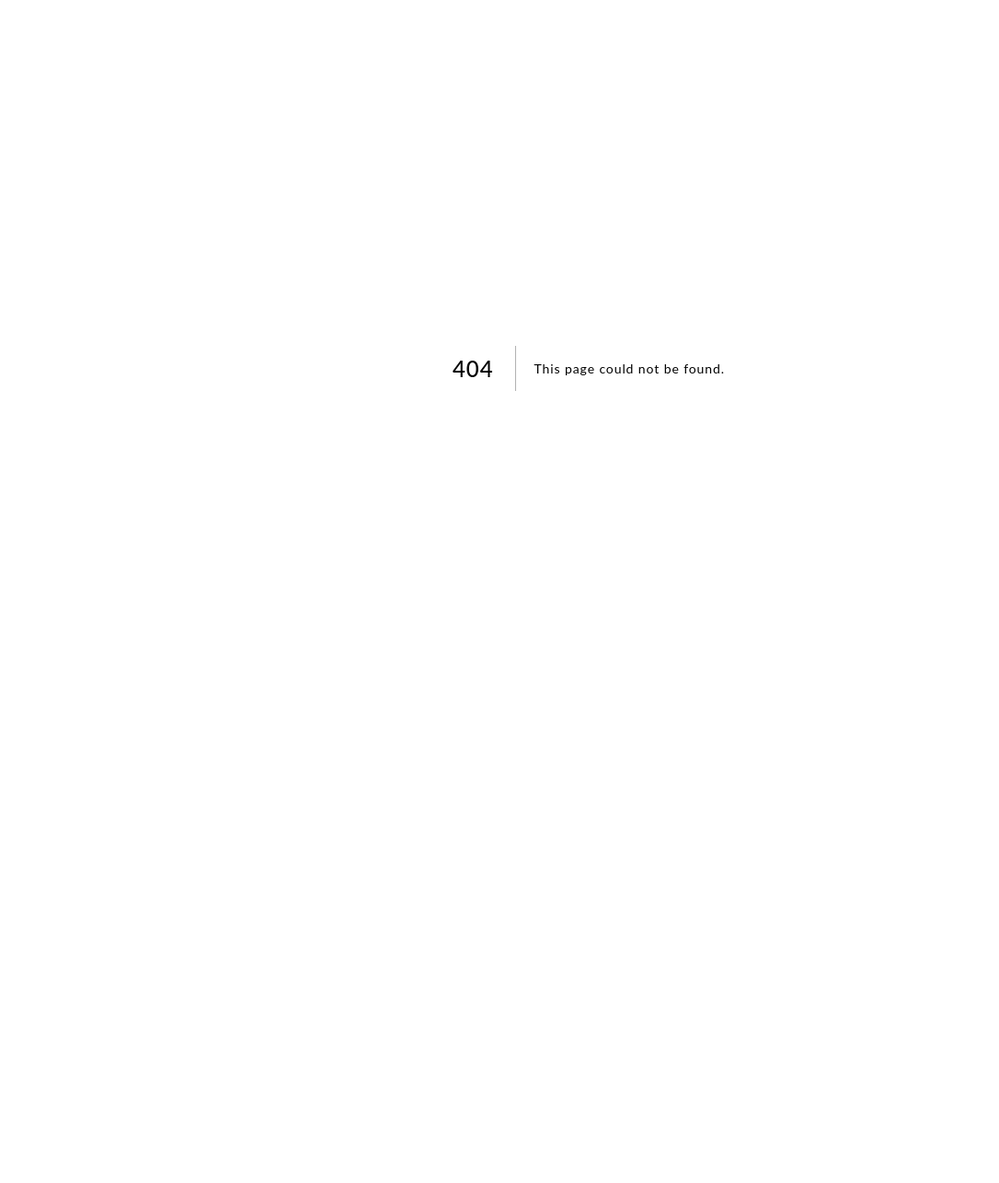
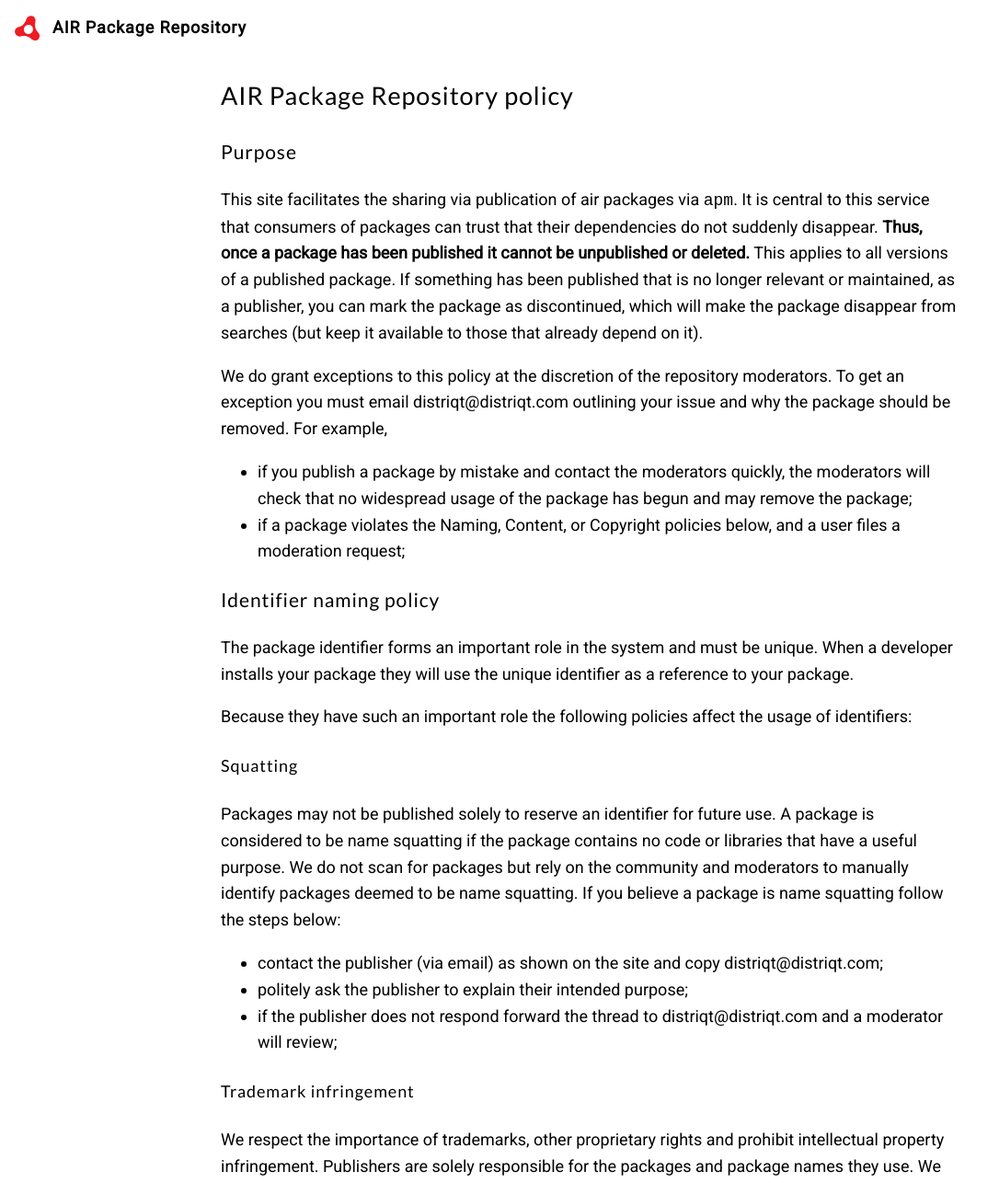
Before and after one commit to airsdk/apm-repository, a Next.js app: page /policy in a window 1280 px wide. Before the commit this address had no page. Shown: the top 1286 px of the page at 92% size, without its empty margins (0-1086 px from the left). Before the commit the page ends 800 px from the top, so only its background shows below. Built offline with nearby package versions, Linux system fonts and the light colour scheme.

Commit message:
Add policy page, cleaned up styles, add contributing guide and code of conduct

```diff
--- a/components/layout/Layout.module.css
+++ b/components/layout/Layout.module.css
@@ -9,18 +9,24 @@
   margin-top: auto;
   width: 100%;
   height: 100px;
+  min-height: 100px;
   border-top: 1px solid #eaeaea;
   display: flex;
   justify-content: center;
   align-items: center;
 }
 
-.footer a {
+.footerLogo {
+  margin: 10px;
   display: flex;
-  justify-content: center;
   align-items: center;
-  flex-grow: 1;
-  min-height: 50px;
+}
+
+.footerLink {
+  margin: 10px;
+  display: flex;
+  align-items: center;
+  font-size: smaller;
 }
 
 .logo {
--- a/components/layout/Layout.tsx
+++ b/components/layout/Layout.tsx
@@ -21,8 +21,14 @@ export default function Layout({
         <meta name="twitter:card" content="summary_large_image" />
 
         <link rel="preconnect" href="https://fonts.gstatic.com" />
-        <link href="https://fonts.googleapis.com/css2?family=Roboto+Mono&family=Noto+Sans+JP&family=Open+Sans&family=Roboto&family=Lato&display=swap" rel="stylesheet" />
-        <link href="https://cdnjs.cloudflare.com/ajax/libs/font-awesome/4.7.0/css/font-awesome.min.css" rel="stylesheet" />
+        <link
+          href="https://fonts.googleapis.com/css2?family=Roboto+Mono&family=Noto+Sans+JP&family=Open+Sans:ital,wght@0,300;1,300;1,400&family=Roboto&family=Lato&display=swap"
+          rel="stylesheet"
+        />
+        <link
+          href="https://cdnjs.cloudflare.com/ajax/libs/font-awesome/4.7.0/css/font-awesome.min.css"
+          rel="stylesheet"
+        />
       </Head>
 
       <header className={styles.header}></header>
@@ -30,22 +36,23 @@ export default function Layout({
       <main>{children}</main>
 
       <footer className={styles.footer}>
+        <a href="/policy" className={styles.footerLink}>
+          Policy
+        </a>{" "}
+        |
         <a
           href="https://airsdk.dev"
+          className={styles.footerLogo}
           target="_blank"
           rel="noopener noreferrer"
         >
-
           <span className={styles.logo}>
             <img src="/images/logo.svg" alt="AIR SDK" width={32} height={32} />
-          </span>
-          {' '}AIR SDK
+          </span>{" "}
+          AIR SDK
         </a>
       </footer>
-
     </div>
-
-
   );
   return <div>{children}</div>;
 }
--- a/components/layout/NavBar.module.css
+++ b/components/layout/NavBar.module.css
@@ -1,4 +1,3 @@
-
 .navbar {
   padding: 15px;
   height: 60px;
@@ -8,9 +7,13 @@
 }
 
 .navbarLogo {
-    vertical-align:middle;
+  vertical-align: middle;
 }
 
 .title {
+  font-family: "Roboto", sans-serif;
+  font-weight: bold;
+  letter-spacing: 0.05rem;
   padding-left: 10px;
+  /* font-size: 16px; */
 }
--- a/styles/index.module.css
+++ b/pages/index.module.css
@@ -69,15 +69,17 @@
   color: inherit;
   text-decoration: none;
   border: 1px solid #eaeaea;
-  border-radius: 10px;
+  border-radius: 5px;
+  box-shadow: 0px 2px 7px 0px rgb(0 0 0 / 30%);
   transition: color 0.15s ease, border-color 0.15s ease;
   width: 45%;
+  min-height: 220px;
 }
 
 .card:hover,
 .card:focus,
 .card:active {
-  color: #ed1c23;
+  /* color: #ed1c23; */
   border-color: #ed1c23;
 }
 
--- /dev/null
+++ b/pages/policy.module.css
@@ -0,0 +1,11 @@
+.content {
+  width: 100%;
+  padding: 0 5rem;
+  /* color: #fff;
+  background-color: #161925; */
+}
+
+.contentSection {
+  margin: 0 auto;
+  max-width: 800px;
+}
--- /dev/null
+++ b/pages/policy.tsx
@@ -0,0 +1,130 @@
+import Head from "next/head";
+
+import Layout, { siteTitle } from "../components/layout/Layout";
+import NavBar from "../components/layout/NavBar";
+import SearchBar from "../components/search/SearchBar";
+
+import styles from "./policy.module.css";
+
+export default function PolicyPage() {
+  return (
+    <Layout>
+      <Head>
+        <title>{siteTitle}</title>
+      </Head>
+
+      <NavBar></NavBar>
+
+      <section className={styles.content}>
+        <div className={styles.contentSection}>
+          <h2>AIR Package Repository policy</h2>
+        </div>
+        <div className={styles.contentSection}>
+          <h3>Purpose</h3>
+          <p>
+            This site facilitates the sharing via publication of air packages
+            via{" "}
+            <a href="https://github.com/airsdk/apm">
+              <code>apm</code>
+            </a>
+            . It is central to this service that consumers of packages can trust
+            that their dependencies do not suddenly disappear.{" "}
+            <strong>
+              Thus, once a package has been published it cannot be unpublished
+              or deleted.
+            </strong>{" "}
+            This applies to all versions of a published package. If something
+            has been published that is no longer relevant or maintained, as a
+            publisher, you can mark the package as discontinued, which will make
+            the package disappear from searches (but keep it available to those
+            that already depend on it).
+          </p>
+          <p>
+            We do grant exceptions to this policy at the discretion of the
+            repository moderators. To get an exception you must email{" "}
+            <a href="mailto:distriqt@distriqt.com">distriqt@distriqt.com</a>{" "}
+            outlining your issue and why the package should be removed. For
+            example,
+            <ul>
+              <li>
+                if you publish a package by mistake and contact the moderators
+                quickly, the moderators will check that no widespread usage of
+                the package has begun and may remove the package;
+              </li>
+              <li>
+                if a package violates the Naming, Content, or Copyright policies
+                below, and a user files a moderation request;
+              </li>
+            </ul>
+          </p>
+        </div>
+        <div className={styles.contentSection}>
+          <h3>Identifier naming policy</h3>
+          <p>
+            The package identifier forms an important role in the system and
+            must be unique. When a developer installs your package they will use
+            the unique identifier as a reference to your package.
+          </p>
+          <p>
+            Because they have such an important role the following policies
+            affect the usage of identifiers:
+          </p>
+          <h4>Squatting</h4>
+          <p>
+            Packages may not be published solely to reserve an identifier for
+            future use. A package is considered to be name squatting if the
+            package contains no code or libraries that have a useful purpose. We
+            do not scan for packages but rely on the community and moderators to
+            manually identify packages deemed to be name squatting. If you
+            believe a package is name squatting follow the steps below:
+            <ul>
+              <li>
+                contact the publisher (via email) as shown on the site and copy
+                distriqt@distriqt.com;
+              </li>
+              <li>
+                politely ask the publisher to explain their intended purpose;
+              </li>
+              <li>
+                if the publisher does not respond forward the thread to
+                distriqt@distriqt.com and a moderator will review;
+              </li>
+            </ul>
+          </p>
+          <h4>Trademark infringement</h4>
+          <p>
+            We respect the importance of trademarks, other proprietary rights
+            and prohibit intellectual property infringement. Publishers are
+            solely responsible for the packages and package names they use. We
+            are not in a position to mediate disputes and encourage owners to
+            resolve their disputes directly with publishers by contacting them.
+          </p>
+        </div>
+        <div className={styles.contentSection}>
+          <h3>Content policy</h3>
+          <p>
+            This repository is intended to enable developers to share AIR
+            packages with other developers. Packages are expected to contain AIR
+            libraries (ANE/SWC), actionscript source code and assets (images,
+            audio, etc) directly related to the functionality of the package.
+            Any other content is not allowed and may be subject to moderation at
+            the discretion of the moderators and may result in the unpublishing
+            of a package.{" "}
+          </p>
+        </div>
+        <div className={styles.contentSection}>
+          <h3>Copyright policy</h3>
+          <p>
+            We respect the rights of copyright holders, and we do not allow
+            packages or package names that are unauthorized to use copyrighted
+            content. If you have a complaint about a copyright infringement you
+            can email the moderators at distriqt@distriqt.com. Make sure you
+            include the name and role of the person initiating the compliant and
+            details around the infringement (including description, urls,
+            examples that demonstrate the infringement).
+          </p>
+        </div>
+      </section>
+    </Layout>
+  );
+}
--- a/styles/globals.css
+++ b/styles/globals.css
@@ -2,8 +2,10 @@ html,
 body {
   padding: 0;
   margin: 0;
-  font-family: 'Roboto', -apple-system, BlinkMacSystemFont, Segoe UI, Oxygen,
-  Ubuntu, Cantarell, Fira Sans, Droid Sans, Helvetica Neue, sans-serif;
+  /* font-family: "Roboto", -apple-system, BlinkMacSystemFont, Segoe UI, Oxygen,
+    Ubuntu, Cantarell, Fira Sans, Droid Sans, Helvetica Neue, sans-serif; */
+  font-family: "Roboto", -apple-system, BlinkMacSystemFont, Segoe UI, Oxygen,
+    Ubuntu, sans-serif;
   line-height: 1.6;
   font-size: 18px;
 }
@@ -17,18 +19,22 @@ a {
   box-sizing: border-box;
 }
 
-h1, h2, h3, h4, h5, h6 {
-  font-family: 'Lato', sans-serif;
+h1,
+h2,
+h3,
+h4,
+h5,
+h6 {
+  font-family: "Lato", sans-serif;
+  font-weight: 100;
   letter-spacing: 0.05rem;
 }
-
 
 button {
   cursor: pointer;
   border: none;
 }
 
-
 .contentContainer {
   padding: 1em;
 }
```
Also changed, not shown: pages/index.tsx (+24 -18 lines). Lines whose indentation alone changed are shown as unchanged.
